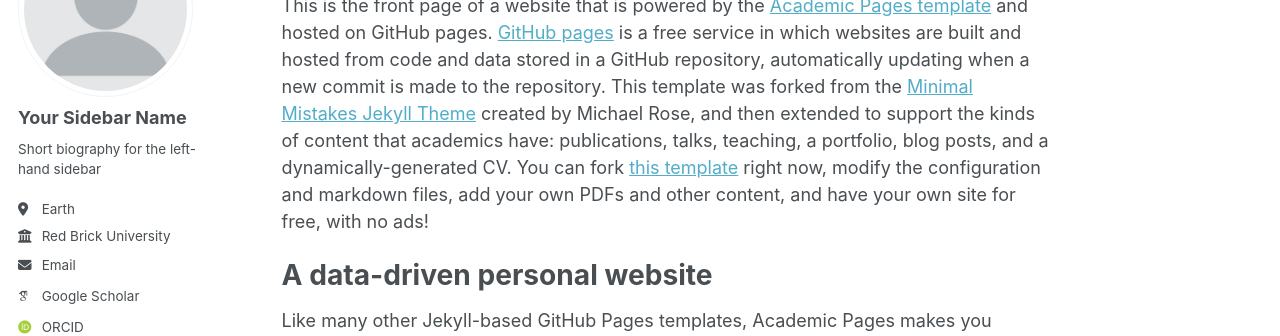
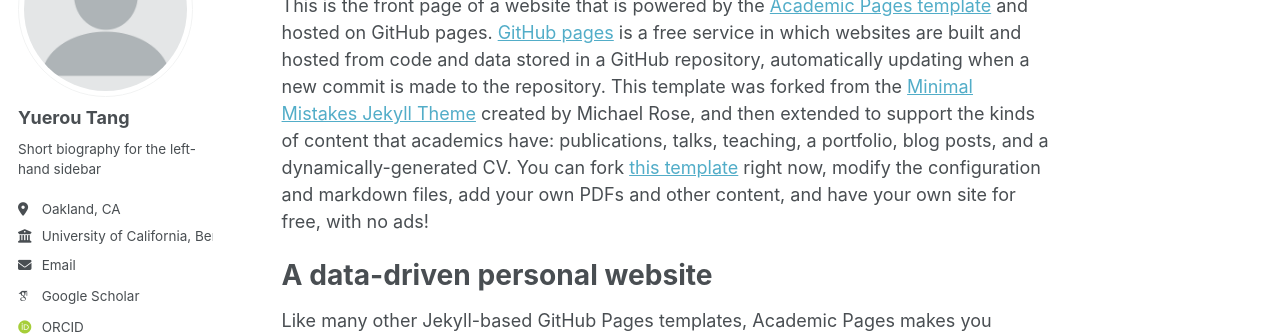
Before and after one commit to yuerout/yuerout.github.io, a Jekyll site: the page built from _pages/about.md, in a window 1280 px wide. Shown: the part 177-513 px from the top of the page. Built offline with Jekyll 4.4.1, drawn with Linux system fonts in a browser that asks for light colours; some web fonts are replaced.

Commit message:
Update _config.yml

```diff
--- a/_config.yml
+++ b/_config.yml
@@ -23,11 +23,11 @@ repository               : "academicpages/academicpages.github.io"
 author:
   # Biographic information
   avatar           : "profile.png"
-  name             : "Your Sidebar Name"
+  name             : "Yuerou Tang"
   pronouns         : # example: "she/her"
   bio              : "Short biography for the left-hand sidebar"
-  location         : "Earth"
-  employer         : "Red Brick University"
+  location         : "Oakland, CA"
+  employer         : "University of California, Berkeley"
   uri              : # URL
   email            : "none@example.org"
 
```
